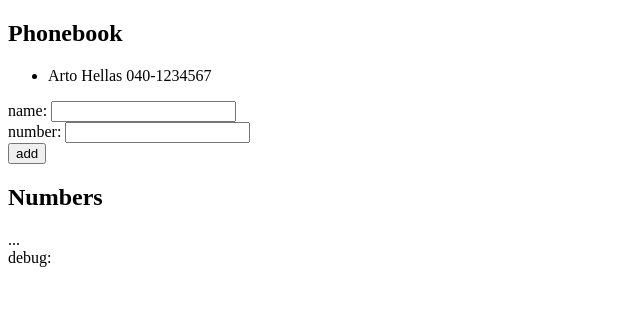
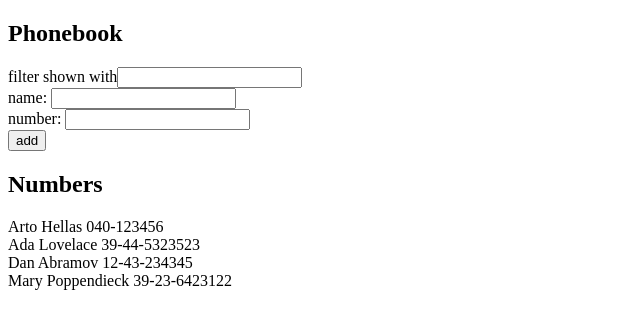
Before and after one commit to cameaann/05-puhelinluettelo, a React (Vite) app: page / in a window 1280 px wide. Shown: the top 328 px of the page, without its empty margins (0-640 px from the left). Built offline with nearby package versions, Linux system fonts and the light colour scheme.

Commit message:
2.9, step 9, added search field

```diff
--- a/src/App.jsx
+++ b/src/App.jsx
@@ -1,17 +1,37 @@
 import { useState } from "react";
 
+const initial = [
+  { name: "Arto Hellas", number: "040-123456", id: 1 },
+  { name: "Ada Lovelace", number: "39-44-5323523", id: 2 },
+  { name: "Dan Abramov", number: "12-43-234345", id: 3 },
+  { name: "Mary Poppendieck", number: "39-23-6423122", id: 4 },
+];
+
 const App = () => {
-  const [persons, setPersons] = useState([{ id: 1, name: "Arto Hellas", number: "040-1234567" }]);
+  const [persons, setPersons] = useState(initial);
+
   const [newName, setNewName] = useState("");
   const [newNumber, setNewNumber] = useState("");
+  const [searchWord, setSearch] = useState("");
+
+  const filteredPersons =
+    searchWord === ""
+      ? persons
+      : persons.filter((x) =>
+          x.name.toLowerCase().includes(searchWord.toLowerCase())
+        );
+  console.log(filteredPersons);
 
   const handleOnChange = (event) => {
     const { name, value } = event.target;
-    if(name === "name"){
+    if (name === "name") {
       setNewName(value);
     }
-    else if(name === "number"){
+    if (name === "number") {
       setNewNumber(value);
+    }
+    if (name === "search") {
+      setSearch(value);
     }
   };
 
@@ -25,7 +45,7 @@ const App = () => {
       const newPerson = {
         name: newName,
         id: persons.length + 1,
-        number: newNumber
+        number: newNumber,
       };
       setPersons(persons.concat(newPerson));
       setNewName("");
@@ -36,16 +56,16 @@ const App = () => {
   return (
     <div>
       <h2>Phonebook</h2>
-      <ul>
-        {persons.map((x) => (
-          <li key={x.id}><span>{x.name}</span> {x.number}</li>
-        ))}
-      </ul>
+      <div>
+        filter shown with
+        <input value={searchWord} onChange={handleOnChange} name="search" />
+      </div>
       <form onSubmit={handleOnSubmit}>
         <div>
           name: <input value={newName} onChange={handleOnChange} name="name" />
           <div>
-          number: <input value={newNumber} onChange={handleOnChange} name="number" />
+            number:{" "}
+            <input value={newNumber} onChange={handleOnChange} name="number" />
           </div>
         </div>
         <div>
@@ -53,8 +73,14 @@ const App = () => {
         </div>
       </form>
       <h2>Numbers</h2>
-      ...
-      <div>debug: {newName}</div>
+
+      <div>
+        {filteredPersons.map((x) => (
+          <div key={x.id}>
+            <span>{x.name}</span> {x.number}
+          </div>
+        ))}
+      </div>
     </div>
   );
 };
```
